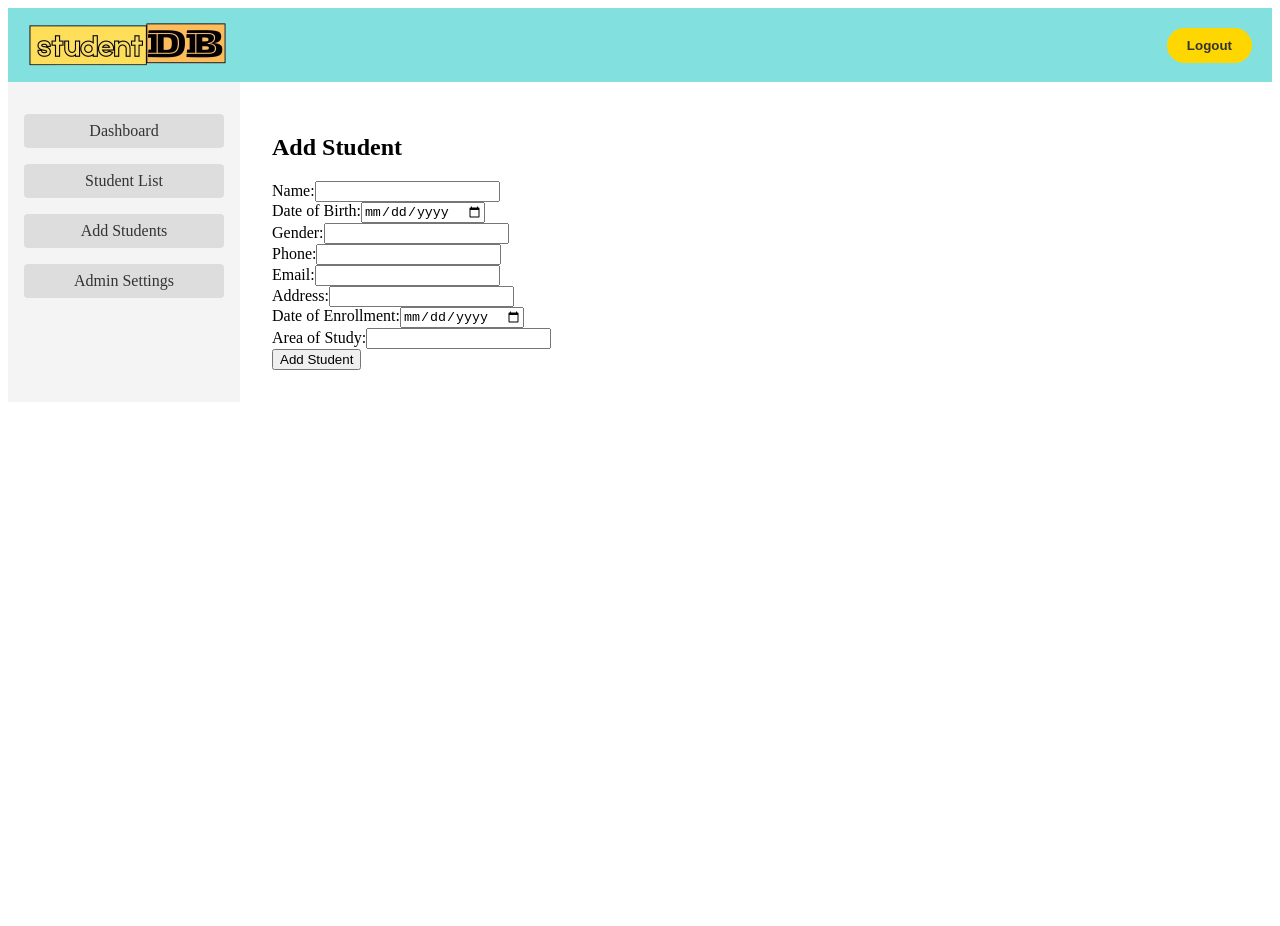
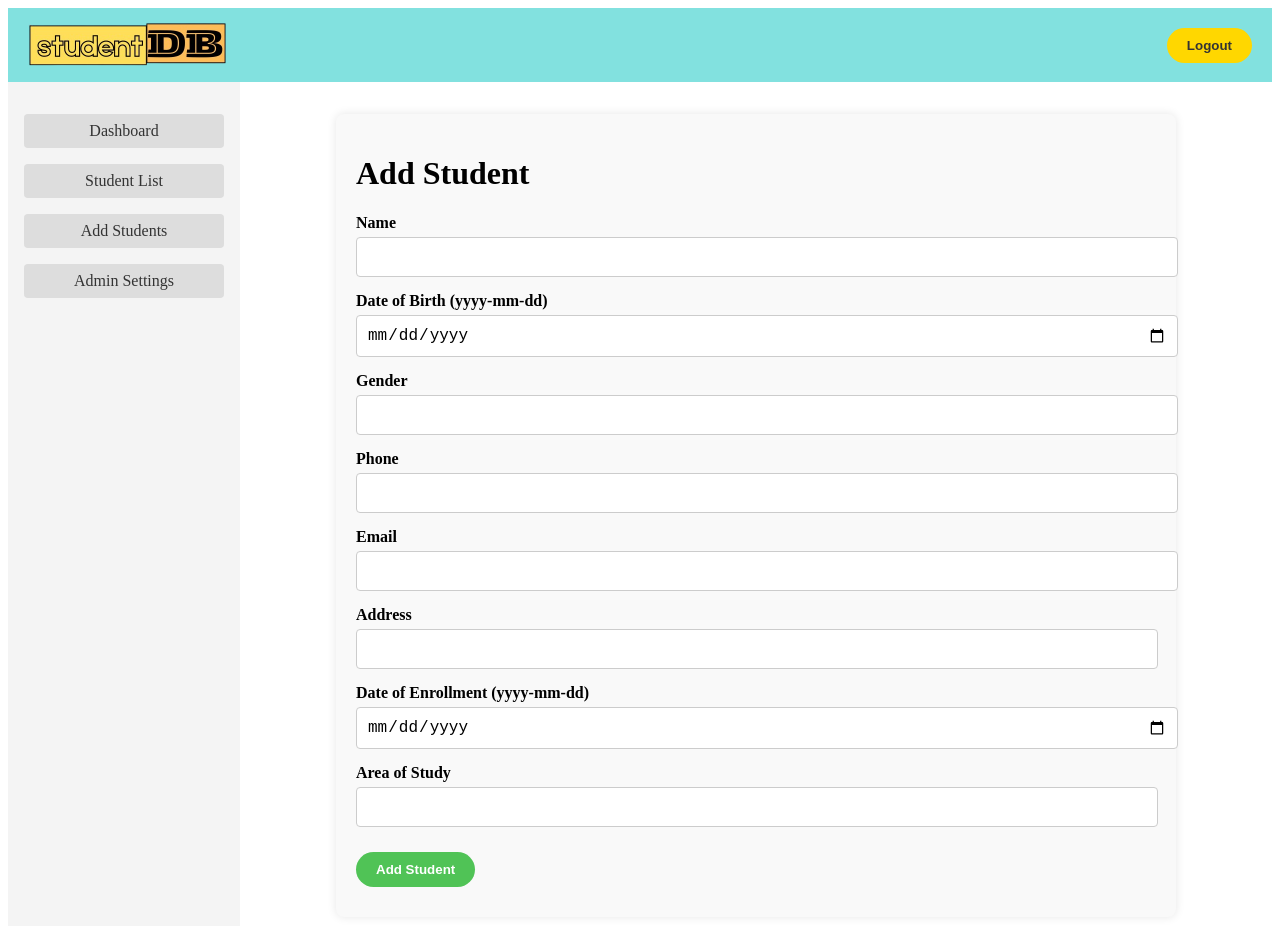
Before and after one commit to emanoj1/studentdb-client, a React (Create React App) app: page /add-student in a window 1280 px wide. Shown: the top 926 px of the page. Before the commit the page ends 800 px from the top, so only its background shows below. Built offline with nearby package versions, Linux system fonts and the light colour scheme; sample sign-in values are in the browser's storage.

Commit message:
feat: style field boxes on the page

```diff
--- a/src/components/AddStudent.js
+++ b/src/components/AddStudent.js
@@ -1,5 +1,6 @@
 import React, { useState } from 'react';
 import axios from 'axios';
+import './EditStudentPage.css'; // Reusing the CSS file for styling boxes & fields
 
 function AddStudent() {
   const [formData, setFormData] = useState({
@@ -51,44 +52,44 @@ function AddStudent() {
   };
 
   return (
-    <div>
-      <h2>Add Student</h2>
-      <form onSubmit={handleSubmit}>
-        <div>
-          <label>Name:</label>
+    <div className="edit-student-page">
+      <h1>Add Student</h1>
+      {message && <p className="success-message">{message}</p>}
+      <form onSubmit={handleSubmit} className="edit-student-form">
+        <div className="form-group">
+          <label>Name</label>
           <input type="text" name="name" value={formData.name} onChange={handleChange} required />
         </div>
-        <div>
-          <label>Date of Birth:</label>
+        <div className="form-group">
+          <label>Date of Birth (yyyy-mm-dd)</label>
           <input type="date" name="dateOfBirth" value={formData.dateOfBirth} onChange={handleChange} required />
         </div>
-        <div>
-          <label>Gender:</label>
+        <div className="form-group">
+          <label>Gender</label>
           <input type="text" name="gender" value={formData.gender} onChange={handleChange} required />
         </div>
-        <div>
-          <label>Phone:</label>
+        <div className="form-group">
+          <label>Phone</label>
           <input type="text" name="phone" value={formData.phone} onChange={handleChange} />
         </div>
-        <div>
-          <label>Email:</label>
+        <div className="form-group">
+          <label>Email</label>
           <input type="email" name="email" value={formData.email} onChange={handleChange} required />
         </div>
-        <div>
-          <label>Address:</label>
+        <div className="form-group">
+          <label>Address</label>
           <input type="text" name="address" value={formData.address} onChange={handleChange} required />
         </div>
-        <div>
-          <label>Date of Enrollment:</label>
+        <div className="form-group">
+          <label>Date of Enrollment (yyyy-mm-dd)</label>
           <input type="date" name="dateOfEnrollment" value={formData.dateOfEnrollment} onChange={handleChange} required />
         </div>
-        <div>
-          <label>Area of Study:</label>
+        <div className="form-group">
+          <label>Area of Study</label>
           <input type="text" name="areaOfStudy" value={formData.areaOfStudy} onChange={handleChange} required />
         </div>
-        <button type="submit">Add Student</button>
+        <button type="submit" className="button edit-btn">Add Student</button>
       </form>
-      {message && <p>{message}</p>}
     </div>
   );
 }
```
